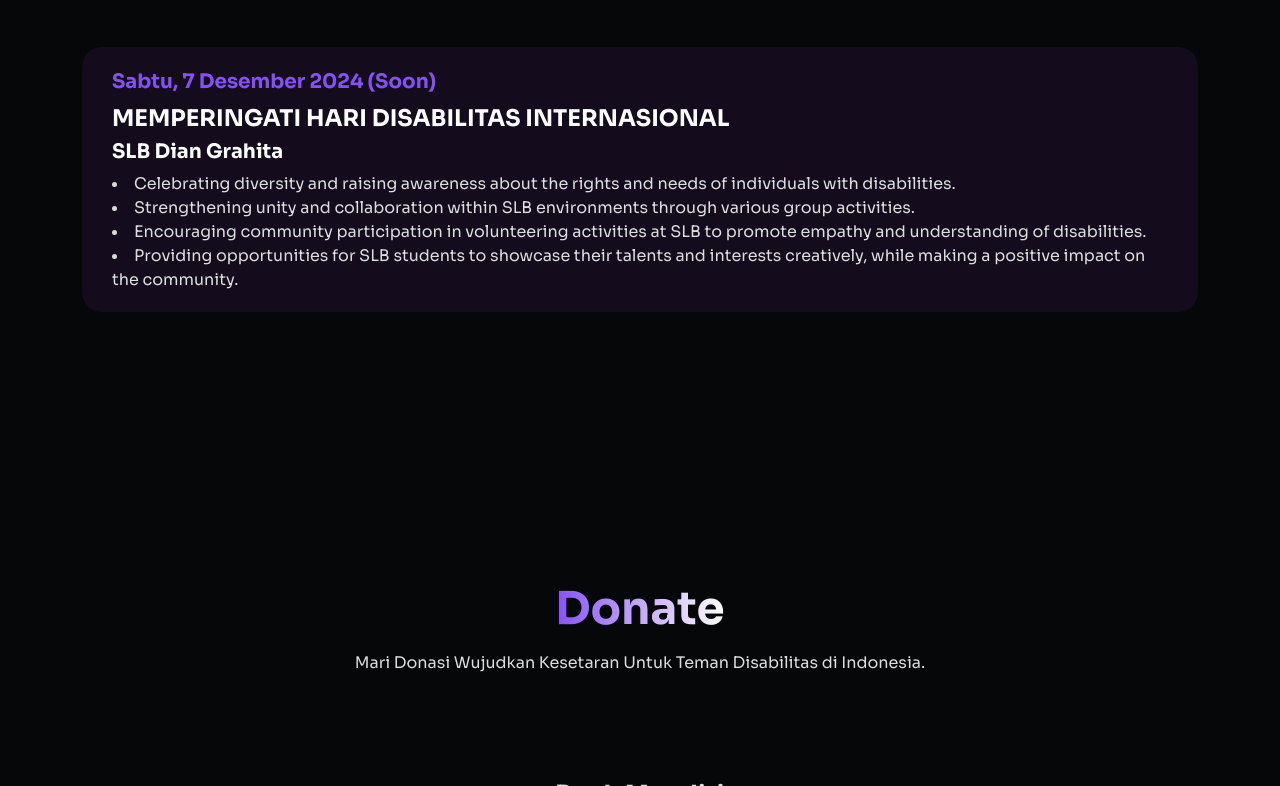
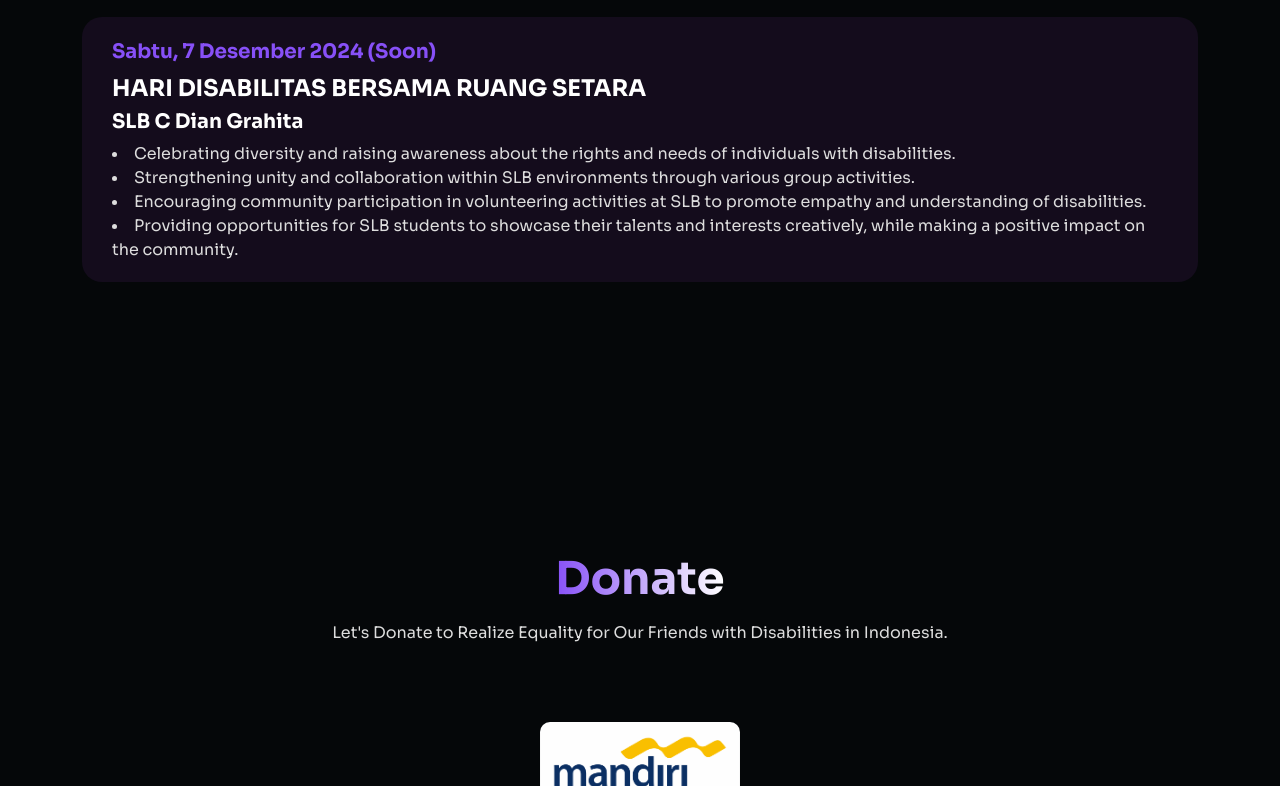
Before and after one commit to zul-aji/ruang-setara-web, a plain HTML site: page index.html in a window 1280 px wide. Shown: the part 2014-2800 px from the top of the page. Drawn offline with Linux system fonts and the light colour scheme.

Commit message:
edit mandiri logo + english text

```diff
--- a/assets/css/main.css
+++ b/assets/css/main.css
@@ -2117,10 +2117,18 @@
 }
 
 
-.img-custom-documentation{
+.img-custom-documentation {
   width: 80vh;
   height: 50vh;
   object-fit: cover;
+}
+
+.img-custom-bank-logo {
+  width: 25vh;
+  height: 10vh;
+  object-fit: cover;
+  border-radius: 10px 10px 10px 10px;
+  margin-bottom: 15px;
 }
 
 .testimonials-widget .testimonial-item .logo-box {
--- a/index.html
+++ b/index.html
@@ -183,7 +183,7 @@
                             </div>
 
                             <p class="lead wow fadeInLeft" data-wow-delay="1.4s">
-                                Ruang Setara adalah sebuah organisasi sosial yang berfokus pada pemberdayaan penyandang disabilitas di Indonesia. Ruang Setara bertujuan untuk menciptakan lingkungan yang inklusif, suportif, dan berkelanjutan, dengan mengedepankan prinsip kesetaraan dan aksesibilitas. Melalui berbagai inisiatif, Ruang Setara berkomitmen untuk memberikan kesempatan berpendidikan, bekerja, dan bermasyarakat yang lebih baik bagi penyandang disabilitas dan meningkatkan kesadaran masyarakat tentang isu-isu terkait disabilitas.</p>
+                                Ruang Setara is a social organization focused on empowering people with disabilities in Indonesia. Its goal is to create an inclusive, supportive, and sustainable environment by prioritizing the principles of equality and accessibility. Through various initiatives, Ruang Setara is committed to providing better opportunities for education, employment, and community participation for people with disabilities, while also raising public awareness about disability-related issues.</p>
 
                             <div class="button-box d-flex flex-wrap align-items-center">
                                 <!-- <a href="#" class="btn tj-btn-secondary wow fadeInLeft" data-wow-delay="1.5s">Know more</a> -->
@@ -276,8 +276,8 @@
                                 <div class="time">
                                     Sabtu, 7 Desember 2024 (Soon)
                                 </div>
-                                <h3 class="resume-title">Memperingati Hari Disabilitas Internasional</h3>
-                                <h4 class="resume-title-location">SLB Dian Grahita</h4>
+                                <h3 class="resume-title">Hari Disabilitas Bersama Ruang Setara</h3>
+                                <h4 class="resume-title-location">SLB C Dian Grahita</h4>
                                 <div class="institute">
                                     <li>Celebrating diversity and raising awareness about the rights and needs of individuals with disabilities.</li>
                                     <li>Strengthening unity and collaboration within SLB environments through various group activities.</li>
@@ -306,7 +306,7 @@
                         <div class="section-header text-center">
 
                             <h2 class="section-title wow fadeInUp" data-wow-delay=".3s">Donate</h2>
-                            <p class=" wow fadeInUp" data-wow-delay=".4s">Mari Donasi Wujudkan Kesetaran Untuk Teman Disabilitas di Indonesia.</p>
+                            <p class=" wow fadeInUp" data-wow-delay=".4s">Let's Donate to Realize Equality for Our Friends with Disabilities in Indonesia.</p>
 
                         </div>
                     </div>
@@ -315,7 +315,8 @@
                     <div class="row align-items-center justify-content-center" style="height: 30vh;">
                         <div class="col-md-6">
                             <div class="hero-content-box text-center">
-                                <span class="hero-sub-title-donate wow fadeInLeft" data-wow-delay="1.1s">Bank Mandiri</span>
+                                <img src="assets/img/mandirilogobg.png" alt="" class="img-custom-bank-logo">
+                                <!-- <span class="hero-sub-title-donate wow fadeInLeft" data-wow-delay="1.1s">Bank Mandiri</span> -->
                                 <span class="hero-sub-sub-title-donate wow fadeInLeft" data-wow-delay="1.1s">a.n. Tiara Chandra F</span>
                                 <h1 class="hero-title-donate wow fadeInLeft" data-wow-delay="1.2s">1370016709053</h1>
                             </div>
```
Also changed, not shown: assets/img/mandirilogo.png (added), assets/img/mandirilogobg.png (added).
